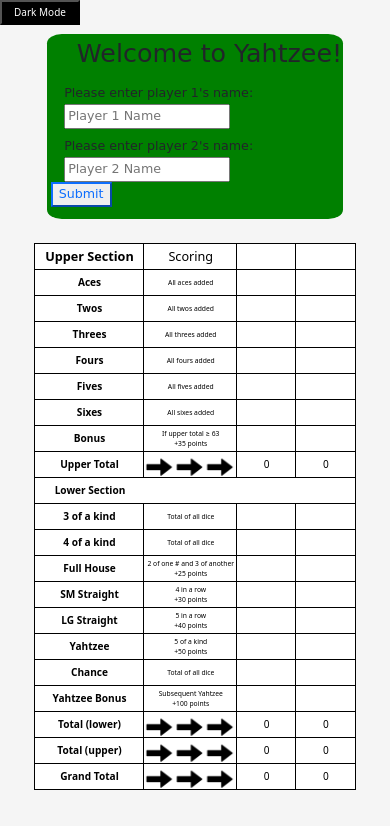
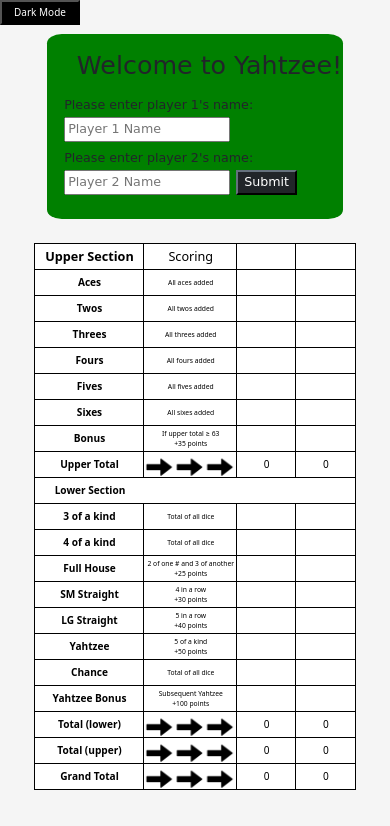
Before and after one commit to HammerNTime/Hammer-Yahtzee, a plain HTML site: page index.html in a window 390 px wide. Drawn offline with nearby package versions, Linux system fonts and the light colour scheme; a web font is replaced by a local one.

Commit message:
finally figured out issue with name input button display git push

```diff
--- a/css/style.css
+++ b/css/style.css
@@ -389,13 +389,14 @@ input {
       border-radius: 5%;
     }
 
-    /* #name-btn {
+    #name-btn {
       font-size: 1.5vmax;
       font-family: 'Patua One', cursive;
-      position: absolute;
-      margin: 150px 4vmax 0vmax 245px;
+      display: inline-block;
+      /* position: absolute; */
+      /* margin: 150px 4vmax 0vmax 245px; */
 
-    } */
+    }
     h2 {
       font-family: 'Patua One', cursive;
       font-size: 3vmax;
--- a/index.html
+++ b/index.html
@@ -37,8 +37,10 @@
             <h3>Please enter player 1's name:</h3>
             <input id="plr-1-input" type="text" placeholder="Player 1 Name" required maxlength="8">
             <h3>Please enter player 2's name:</h3>
-            <input id="plr-2-input" type="text" placeholder="Player 2 Name" required maxlength="8">
-            <button id="name-btn" class="btn-outline-primary" type="submit">Submit</button>
+            <div>
+                <input id="plr-2-input" type="text" placeholder="Player 2 Name" required maxlength="8">
+                <button id="name-btn" class="btn-dark" type="submit">Submit</button>
+            </div>
         </form>
     </div>
     <h2 id="previous-games" hidden>Previous game info</h2>
```
